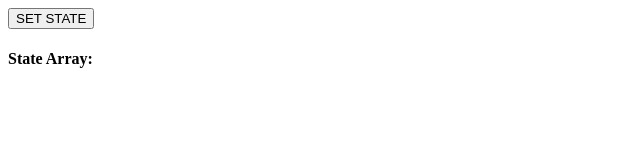
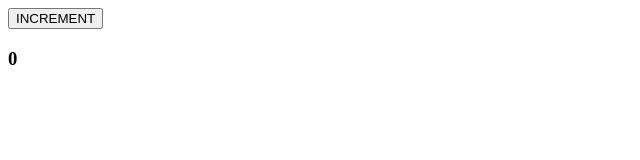
Before and after one commit to JinlianWang/SunnyReact, a React app: page / in a window 1280 px wide. Shown: the top 160 px of the page, without its empty margins (0-640 px from the left). Built offline with nearby package versions, Linux system fonts and the light colour scheme.

Commit message:
Set state and component life cycle methods.

```diff
--- a/App.js
+++ b/App.js
@@ -1,26 +1,52 @@
 import React from 'react';
 
 class App extends React.Component {
-   constructor() {
-      super();
+   constructor(props) {
+      super(props);
 
       this.state = {
-         data: []
+         data: 0
       }
-
-      this.setStateHandler = this.setStateHandler.bind(this);
+      this.setNewNumber = this.setNewNumber.bind(this)
    };
-   setStateHandler() {
-      var item = "setState..."
-      var myArray = this.state.data.slice();
-	  myArray.push(item);
-      this.setState({data: myArray})
-   };
+   setNewNumber() {
+      this.setState({data: this.state.data + 1})
+   }
    render() {
       return (
          <div>
-            <button onClick = {this.setStateHandler}>SET STATE</button>
-            <h4>State Array: {this.state.data}</h4>
+            <button onClick = {this.setNewNumber}>INCREMENT</button>
+            <Content myNumber = {this.state.data}></Content>
+         </div>
+      );
+   }
+}
+class Content extends React.Component {
+   componentWillMount() {
+      console.log('Component WILL MOUNT!')
+   }
+   componentDidMount() {
+      console.log('Component DID MOUNT!')
+   }
+   componentWillReceiveProps(newProps) {
+      console.log('Component WILL RECIEVE PROPS!')
+   }
+   shouldComponentUpdate(newProps, newState) {
+      return true;
+   }
+   componentWillUpdate(nextProps, nextState) {
+      console.log('Component WILL UPDATE!');
+   }
+   componentDidUpdate(prevProps, prevState) {
+      console.log('Component DID UPDATE!')
+   }
+   componentWillUnmount() {
+      console.log('Component WILL UNMOUNT!')
+   }
+   render() {
+      return (
+         <div>
+            <h3>{this.props.myNumber}</h3>
          </div>
       );
    }
```
